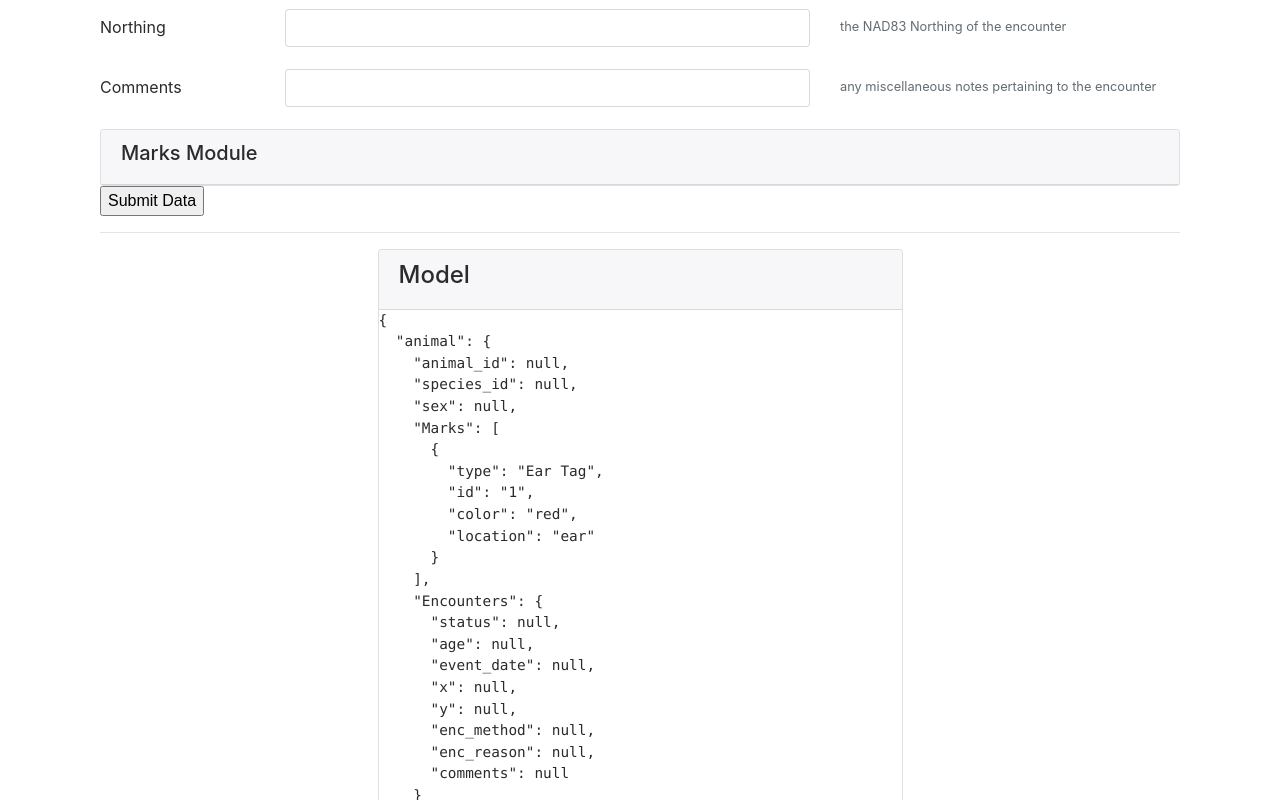
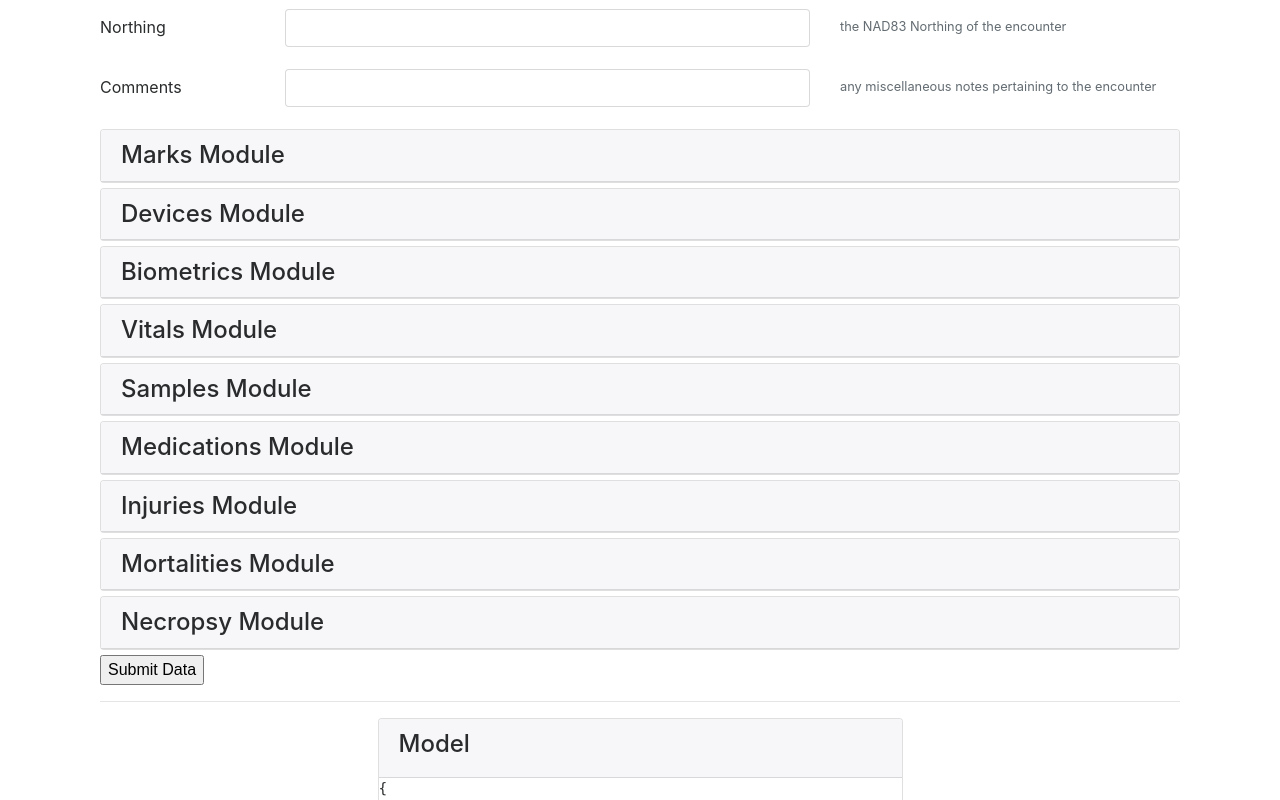
Before and after one commit to oss-wec/wlf-enc-web, a Vue app: page /encounters/new in a window 1280 px wide. Shown: the part 680-1480 px from the top of the page. Built offline with nearby package versions, Linux system fonts and the light colour scheme.

Commit message:
all modules placeholders present

```diff
--- a/src/components/EncDataEntry.vue
+++ b/src/components/EncDataEntry.vue
@@ -114,9 +114,9 @@
 
       <!-- start marks data entry module -->
       <div class="card">
-        <div class="card-header" @click="toggleVisibility('showMarks')">
-          <h5>Marks Module</h5>
-        </div>
+        <h4 class="card-header" @click="toggleVisibility('showMarks')">
+          Marks Module
+        </h4>
         <div class="card-block" v-if="showMarks">
 
           <div class="p-card" v-for="(mark, index) in animal.Marks" v-bind:class="{ 'p-card-odd': oddIndex(index) }">
@@ -175,6 +175,94 @@
       </div>
       <!-- end marks data entry module -->
 
+      <!-- start devices data entry module -->
+      <div class="card">
+        <h4 class="card-header" @click="toggleVisibility('showDevices')">
+          Devices Module
+        </h4>
+        <div class="card-block" v-if="showDevices">
+          Devices stuff
+        </div>
+      </div>
+      <!-- end devices data entry module -->
+
+      <!-- biometrics -->
+      <div class="card">
+        <h4 class="card-header" @click="toggleVisibility('showBiometrics')">
+          Biometrics Module
+        </h4>
+        <div class="card-block" v-if="showBiometrics">
+          Biometrics
+        </div>
+      </div>
+      <!-- end biometrics -->
+
+      <!-- vitals -->
+      <div class="card">
+        <h4 class="card-header" @click="toggleVisibility('showVitals')">
+          Vitals Module
+        </h4>
+        <div class="card-block" v-if="showVitals">
+          vitals
+        </div>
+      </div>
+      <!-- end vitals -->
+
+      <!-- samples -->
+      <div class="card">
+        <h4 class="card-header" @click="toggleVisibility('showSamples')">
+          Samples Module
+        </h4>
+        <div class="card-block" v-if="showSamples">
+          samples
+        </div>
+      </div>
+      <!-- end samples -->
+
+      <!-- medications -->
+      <div class="card">
+        <h4 class="card-header" @click="toggleVisibility('showMeds')">
+          Medications Module
+        </h4>
+        <div class="card-block" v-if="showMeds">
+          medications
+        </div>
+      </div>
+      <!-- end medications -->
+
+      <!-- injury -->
+      <div class="card">
+        <h4 class="card-header" @click="toggleVisibility('showInjuries')">
+          Injuries Module
+        </h4>
+        <div class="card-block" v-if="showInjuries">
+          injuries
+        </div>
+      </div>
+      <!-- end injury -->
+
+      <!-- mortality -->
+      <div class="card">
+        <h4 class="card-header" @click="toggleVisibility('showMortalities')">
+          Mortalities Module
+        </h4>
+        <div class="card-block" v-if="showMortalities">
+          mortalities
+        </div>
+      </div>
+      <!-- end mortality -->
+
+      <!-- necropsy -->
+      <div class="card">
+        <h4 class="card-header" @click="toggleVisibility('showNecropsy')">
+          Necropsy Module
+        </h4>
+        <div class="card-block" v-if="showNecropsy">
+          necropsy
+        </div>
+      </div>
+      <!-- end necropsy -->
+
       <button type="button" name="button" v-on:click="submitAnimal">Submit Data</button>
     </form>
 
@@ -221,7 +309,15 @@ export default {
           comments: null // TODO: textarea
         }
       },
-      showMarks: false
+      showMarks: false,
+      showDevices: false,
+      showBiometrics: false,
+      showVitals: false,
+      showSamples: false,
+      showMeds: false,
+      showInjuries: false,
+      showMortalities: false,
+      showNecropsy: false
     }
   },
 
@@ -264,9 +360,8 @@ export default {
 </script>
 
 <style lang="css" scoped>
-.mark-card {
-  background-color: #F7F7F9;
-  padding: 10px 0 10px 0;
+.card {
+  margin-bottom: 5px;
 }
 
 .p-card {
```
